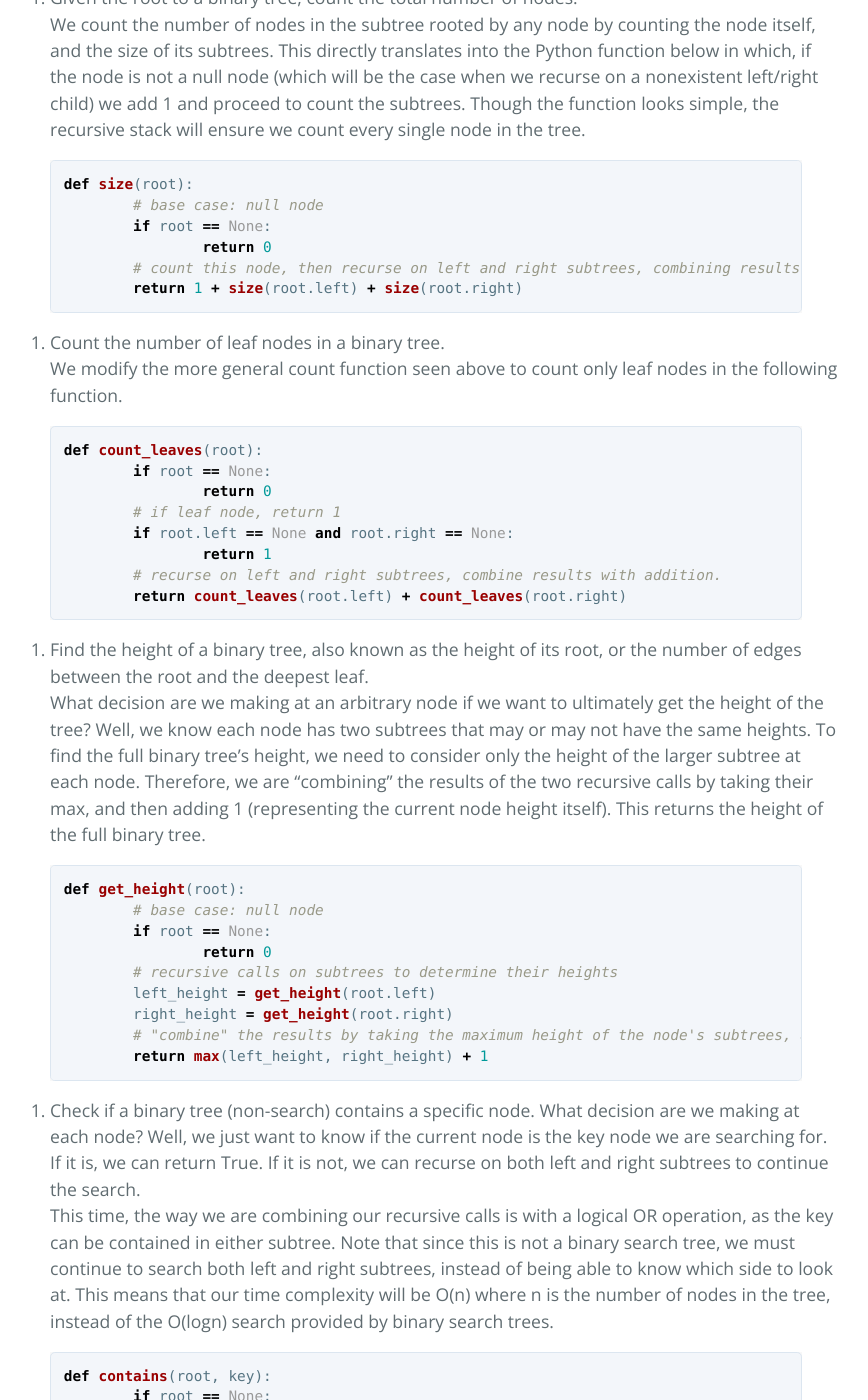
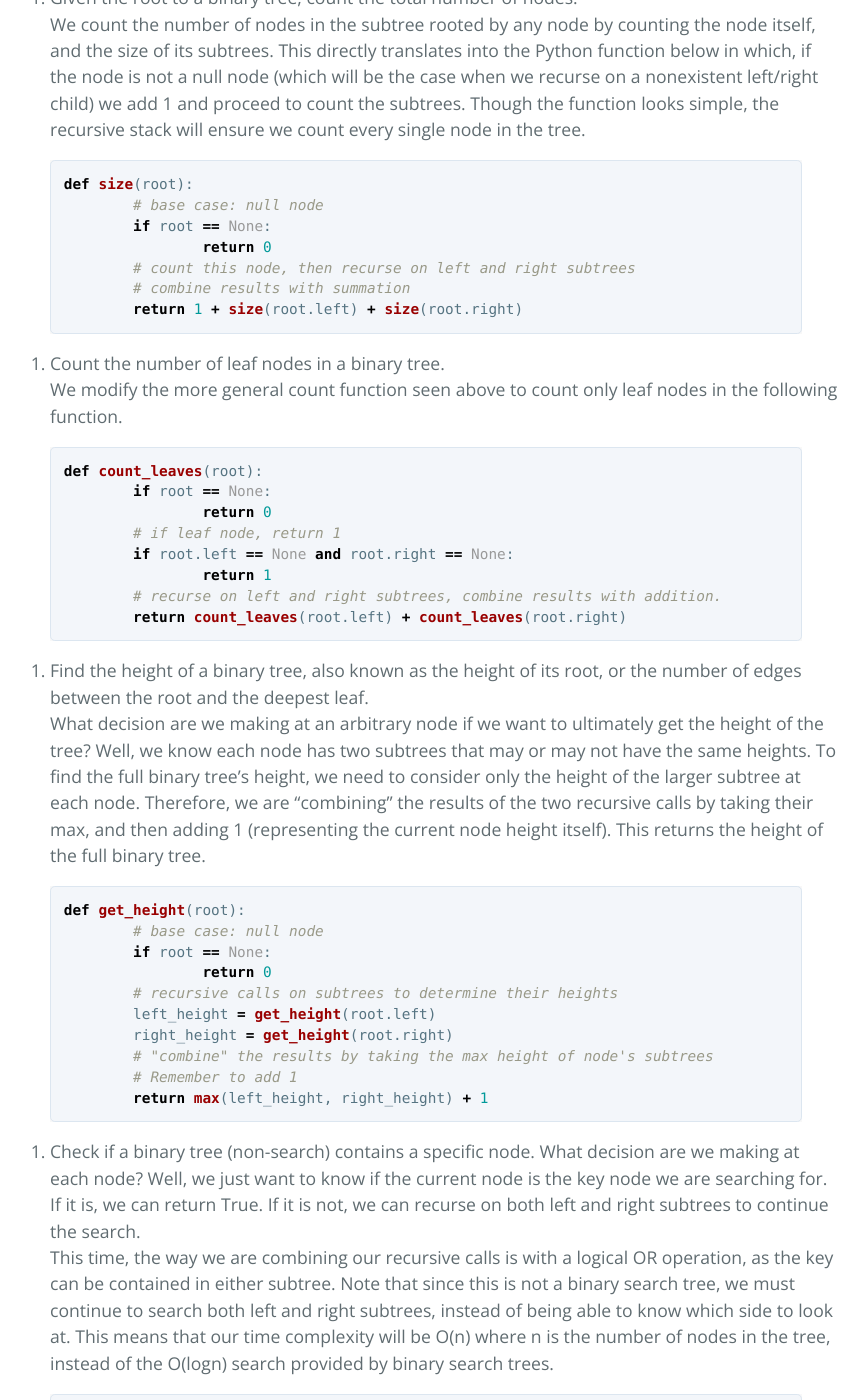
Before and after one commit to shamhos/writings, a Jekyll site: the page built from _posts/2018-07-27-recursion-on-trees.md, in a window 1280 px wide and 1400 px high, scrolled down 1443 px. Shown: the whole window, without its empty margins (214-1082 px from the left). Built offline with Jekyll 4.4.1, drawn with Linux system fonts in a browser that asks for light colours.

Commit message:
fixed windows

```diff
--- a/_posts/2018-07-27-recursion-on-trees.md
+++ b/_posts/2018-07-27-recursion-on-trees.md
@@ -38,7 +38,8 @@ def size(root):
 	# base case: null node
 	if root == None:
 		return 0
-	# count this node, then recurse on left and right subtrees, combining results with summation.
+	# count this node, then recurse on left and right subtrees
+	# combine results with summation
 	return 1 + size(root.left) + size(root.right)
 {% endhighlight %}
 
@@ -69,7 +70,8 @@ def get_height(root):
 	# recursive calls on subtrees to determine their heights
 	left_height = get_height(root.left)
 	right_height = get_height(root.right)
-	# "combine" the results by taking the maximum height of the node's subtrees, and adding 1
+	# "combine" the results by taking the max height of node's subtrees
+	# Remember to add 1
 	return max(left_height, right_height) + 1
 {% endhighlight %}
 
```
